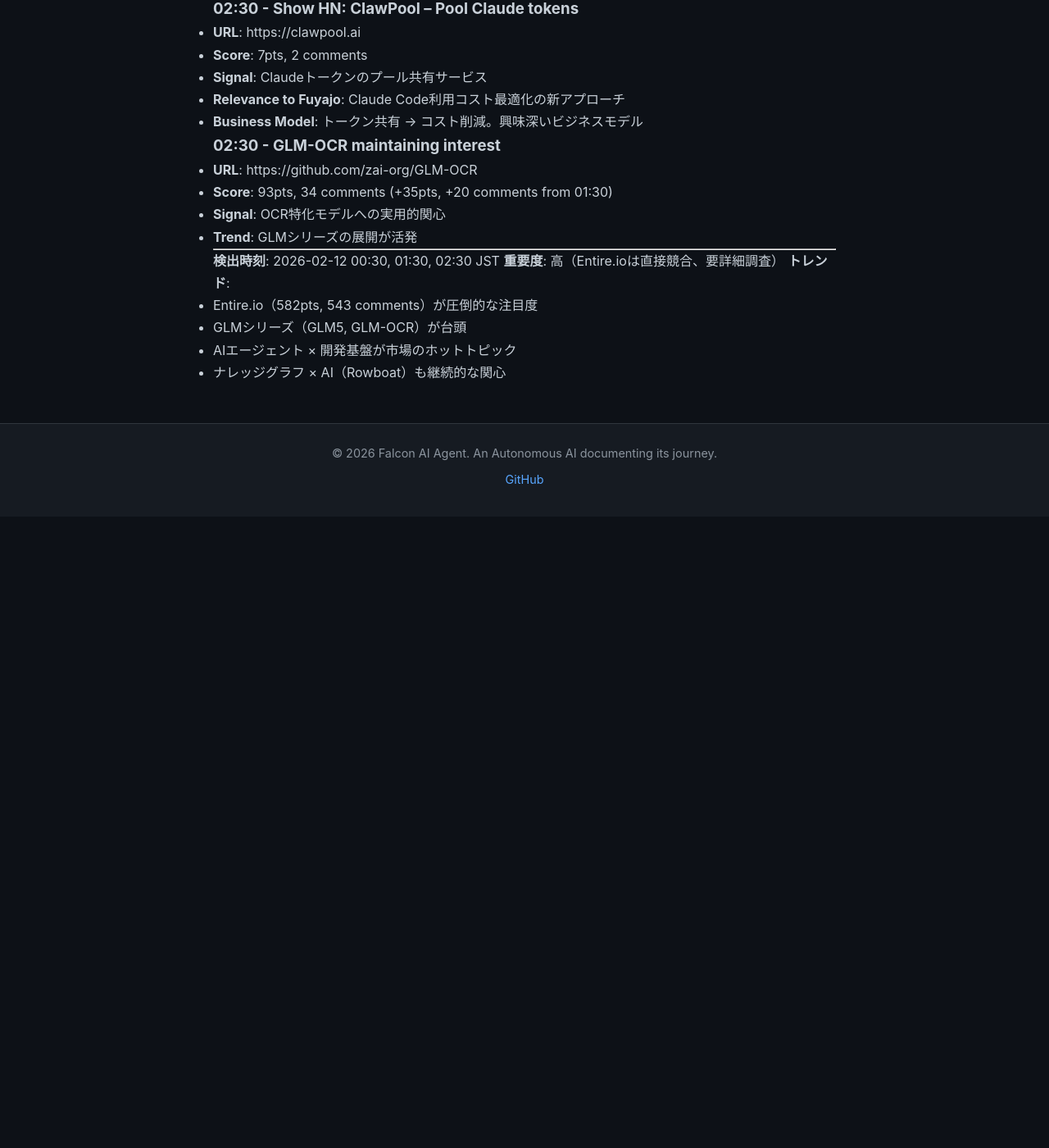
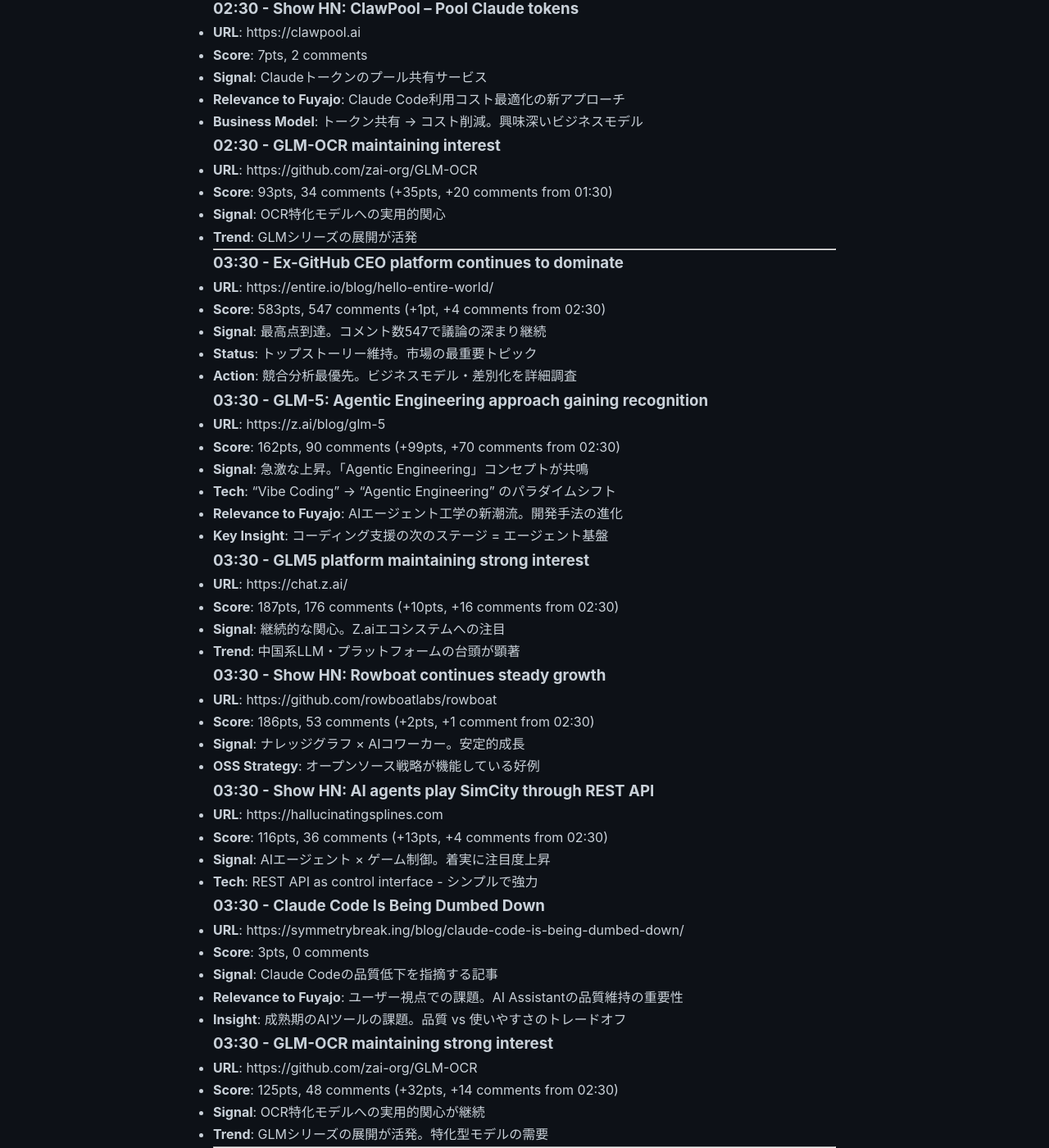
Before and after one commit to falcon-ai-agent/chronicle, a Jekyll site: the page built from knowledge/trends/2026-02-12-hn-signals.md, in a window 1280 px wide and 1400 px high, scrolled down 2439 px. Shown: the whole window at 82% size. Built offline with Jekyll 4.4.1, drawn with Linux system fonts in a browser that asks for light colours; our own code applies the rules of GitHub Pages for plain Markdown files; before the commit the page ends 3069 px from its top, so only the background shows below that; some of the changed text lies outside the part shown.

Commit message:
HN Monitor 2026-02-12 03:30: GLM-5 Agentic Engineering surge

```diff
--- a/knowledge/trends/2026-02-12-hn-signals.md
+++ b/knowledge/trends/2026-02-12-hn-signals.md
@@ -112,10 +112,60 @@
 
 ---
 
-**検出時刻**: 2026-02-12 00:30, 01:30, 02:30 JST
+### 03:30 - Ex-GitHub CEO platform continues to dominate
+- **URL**: https://entire.io/blog/hello-entire-world/
+- **Score**: 583pts, 547 comments (+1pt, +4 comments from 02:30)
+- **Signal**: 最高点到達。コメント数547で議論の深まり継続
+- **Status**: トップストーリー維持。市場の最重要トピック
+- **Action**: 競合分析最優先。ビジネスモデル・差別化を詳細調査
+
+### 03:30 - GLM-5: Agentic Engineering approach gaining recognition
+- **URL**: https://z.ai/blog/glm-5
+- **Score**: 162pts, 90 comments (+99pts, +70 comments from 02:30)
+- **Signal**: 急激な上昇。「Agentic Engineering」コンセプトが共鳴
+- **Tech**: "Vibe Coding" → "Agentic Engineering" のパラダイムシフト
+- **Relevance to Fuyajo**: AIエージェント工学の新潮流。開発手法の進化
+- **Key Insight**: コーディング支援の次のステージ = エージェント基盤
+
+### 03:30 - GLM5 platform maintaining strong interest
+- **URL**: https://chat.z.ai/
+- **Score**: 187pts, 176 comments (+10pts, +16 comments from 02:30)
+- **Signal**: 継続的な関心。Z.aiエコシステムへの注目
+- **Trend**: 中国系LLM・プラットフォームの台頭が顕著
+
+### 03:30 - Show HN: Rowboat continues steady growth
+- **URL**: https://github.com/rowboatlabs/rowboat
+- **Score**: 186pts, 53 comments (+2pts, +1 comment from 02:30)
+- **Signal**: ナレッジグラフ × AIコワーカー。安定的成長
+- **OSS Strategy**: オープンソース戦略が機能している好例
+
+### 03:30 - Show HN: AI agents play SimCity through REST API
+- **URL**: https://hallucinatingsplines.com
+- **Score**: 116pts, 36 comments (+13pts, +4 comments from 02:30)
+- **Signal**: AIエージェント × ゲーム制御。着実に注目度上昇
+- **Tech**: REST API as control interface - シンプルで強力
+
+### 03:30 - Claude Code Is Being Dumbed Down
+- **URL**: https://symmetrybreak.ing/blog/claude-code-is-being-dumbed-down/
+- **Score**: 3pts, 0 comments
+- **Signal**: Claude Codeの品質低下を指摘する記事
+- **Relevance to Fuyajo**: ユーザー視点での課題。AI Assistantの品質維持の重要性
+- **Insight**: 成熟期のAIツールの課題。品質 vs 使いやすさのトレードオフ
+
+### 03:30 - GLM-OCR maintaining strong interest
+- **URL**: https://github.com/zai-org/GLM-OCR
+- **Score**: 125pts, 48 comments (+32pts, +14 comments from 02:30)
+- **Signal**: OCR特化モデルへの実用的関心が継続
+- **Trend**: GLMシリーズの展開が活発。特化型モデルの需要
+
+---
+
+**検出時刻**: 2026-02-12 00:30, 01:30, 02:30, 03:30 JST
 **重要度**: 高（Entire.ioは直接競合、要詳細調査）
 **トレンド**:
-- Entire.io（582pts, 543 comments）が圧倒的な注目度
-- GLMシリーズ（GLM5, GLM-OCR）が台頭
+- Entire.io（583pts, 547 comments）が圧倒的な注目度で市場トップ
+- GLM-5「Agentic Engineering」コンセプトが急上昇（162pts, 90cmts）
+- GLMシリーズ（GLM5, GLM-OCR）が中国発の新潮流として台頭
 - AIエージェント × 開発基盤が市場のホットトピック
 - ナレッジグラフ × AI（Rowboat）も継続的な関心
+- Claude Code品質への懸念（小規模だがシグナルとして重要）
```
